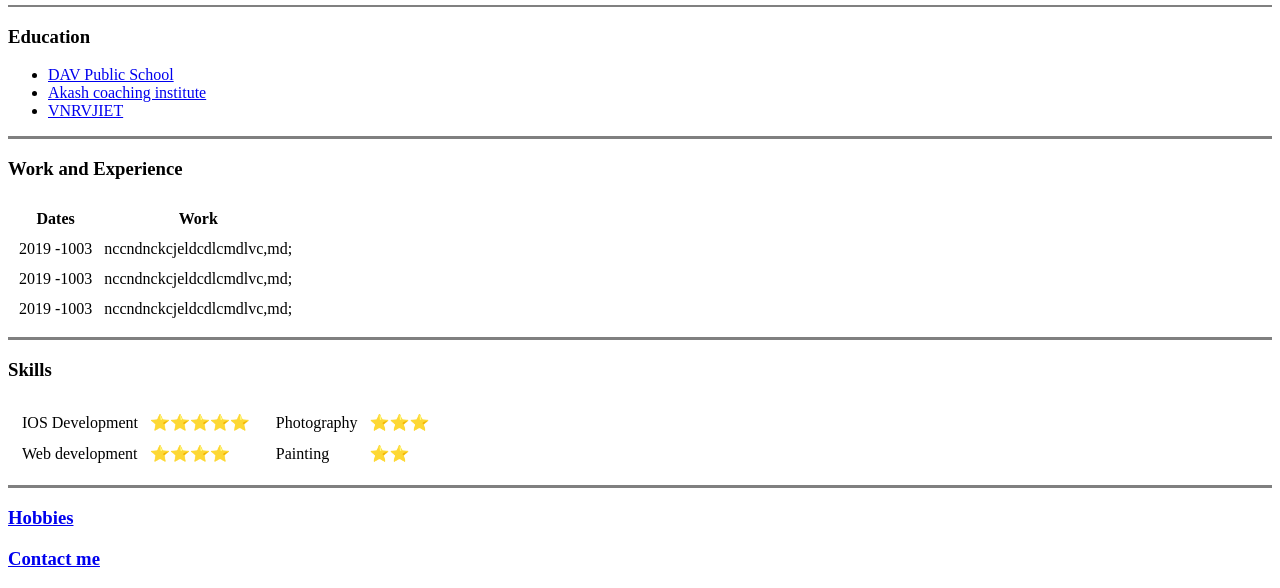
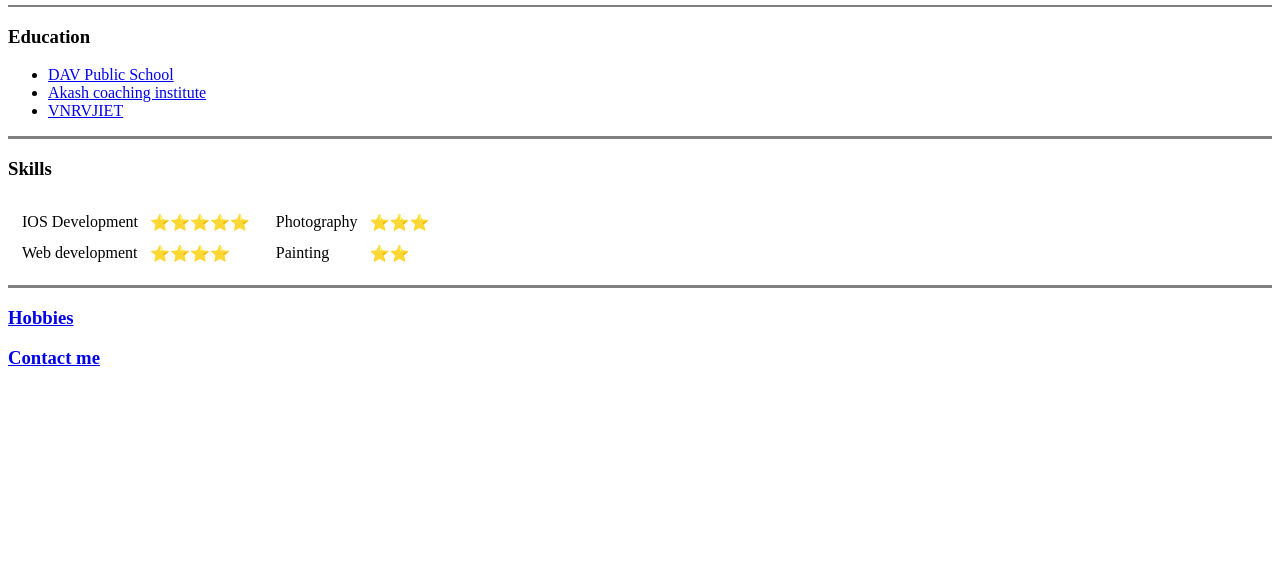
Before and after one commit to SiddavatamSneha/cv, a plain HTML site: page index.html in a window 1280 px wide. Shown: the part 357-945 px from the top of the page. After the commit the page ends 800 px from the top, so only its background shows below. Drawn offline with Linux system fonts and the light colour scheme.

Commit message:
Update index.html

```diff
--- a/index.html
+++ b/index.html
@@ -37,28 +37,6 @@
       <li><a href="http://www.vnrvjiet.ac.in/">VNRVJIET</a></li>
     </ul>
     <hr size='3' noshade>
-    <table cellspacing ='10'>
-      <h3>Work and Experience</h3>
-      <thead>
-        <th>Dates</th>
-        <th>Work</th>
-        <tbody>
-          <tr>
-            <td>2019 -1003</td>
-            <td>nccndnckcjeldcdlcmdlvc,md;</td>
-          </tr>
-          <tr>
-            <td>2019 -1003</td>
-            <td>nccndnckcjeldcdlcmdlvc,md;</td>
-          </tr>
-          <tr>
-            <td>2019 -1003</td>
-            <td>nccndnckcjeldcdlcmdlvc,md;</td>
-          </tr>
-        </tbody>
-      </thead>
-    </table>
-    <hr size='3' noshade>
 <table >
   <h3>Skills</h3>
   <tr>
```
